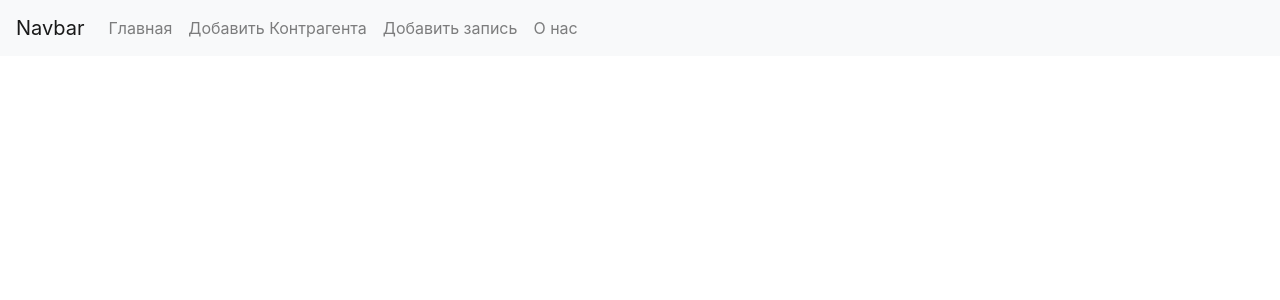
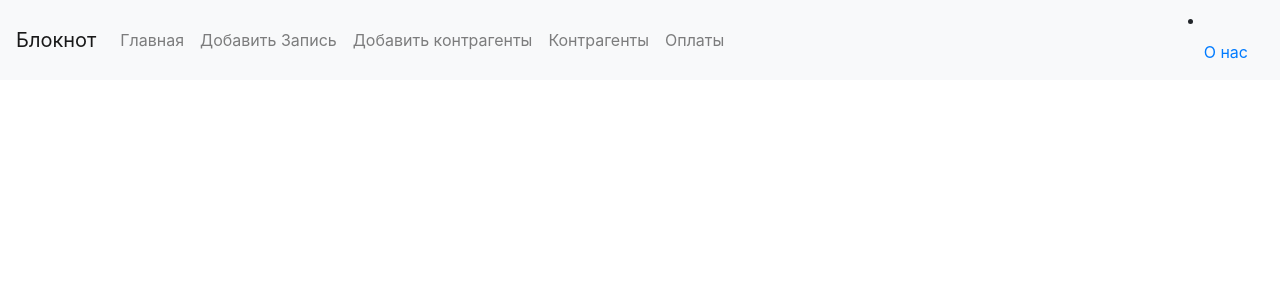
Before and after one commit to jubazik/Verify-your-account, a Django app: template my_block/block/templates/block/counterparties.html in a window 1280 px wide. Shown: the top 300 px of the page. Run offline with Django 4.2, Linux system fonts and the light colour scheme; the template is opened without the code that fills it, so the values that code supplies are empty; some libraries are stand-ins or nearby versions.

Commit message:
news commit

```diff
--- a/my_block/block/admin.py
+++ b/my_block/block/admin.py
@@ -22,6 +22,9 @@ class СounterpartiesAdmin(admin.ModelAdmin):
 
 class CategoryAdmin(admin.ModelAdmin):
     list_display = ('id','title')
+    list_display_links = ('id', 'title')
+    ordering = ('id', 'title')
+
 
 admin.site.register(Category, CategoryAdmin)
 admin.site.register(Blog, BlogAdmin)
--- a/my_block/block/models.py
+++ b/my_block/block/models.py
@@ -32,6 +32,9 @@ class Records(models.Model):
     name = models.ForeignKey('Сounterparties', on_delete=models.PROTECT, verbose_name='Имя')
     sum = models.IntegerField(verbose_name='Сумма')
     coment = models.CharField(max_length=80, blank=True, verbose_name='Коментарий')
+
+    def __str__(self):
+        return f"{self.name} {self.sum}"
 
     class Meta:
         verbose_name = 'Запись'
--- a/my_block/block/templates/block/count.html
+++ b/my_block/block/templates/block/count.html
@@ -43,7 +43,7 @@
             {% for item in counter reversed %}
             <div class="card mb-9">
                 <div class="card-header">
-                    <h5> Группа: {{ item.category }}</h5>
+                    <h5> Группа:{{ item.category }}</h5>
                 </div>
                 <div class="card-body">
                     <p class="card-text">{{ item.name }} {{ item.surname }}</p>
--- a/my_block/block/templates/block/counterparties.html
+++ b/my_block/block/templates/block/counterparties.html
@@ -8,46 +8,50 @@
     <title>{{ title }}</title>
 </head>
 <body>
+
 <nav class="navbar navbar-expand-lg navbar-light bg-light">
-    <a class="navbar-brand" href="/">Navbar</a>
-    <button class="navbar-toggler" type="button" data-toggle="collapse" data-target="#navbarSupportedContent"
-            aria-controls="navbarSupportedContent" aria-expanded="false" aria-label="Toggle navigation">
+    <a class="navbar-brand" href="/">Блокнот</a>
+    <button class="navbar-toggler" type="button" data-toggle="collapse"
+            data-target="#navbarSupportedContent"
+            aria-controls="navbarSupportedContent" aria-expanded="false"
+            aria-label="Toggle navigation">
         <span class="navbar-toggler-icon"></span>
     </button>
-
     <div class="collapse navbar-collapse" id="navbarSupportedContent">
         <ul class="navbar-nav mr-auto">
             <li class="nav-item"><a class="nav-link" href="/">Главная</a></li>
-            <li class="nav-item"><a class="nav-link" href="/">Добавить Контрагента</a></li>
-            <li class="nav-item"><a class="nav-link" href="/">Добавить запись</a></li>
-            <hr>
-            <li class="nav-item"><a class="nav-link" href="/">О нас </a></li>
+            <li class="nav-item"><a class="nav-link" href="#">Добавить Запись</a></li>
+            <li class="nav-item"><a class="nav-link" href="#">Добавить контрагенты</a></li>
+            <li class="nav-item"><a class="nav-link" href="{% url 'counter' %}">Контрагенты</a></li>
+            <li class="nav-item"><a class="nav-link" href="{% url 'record' %}">Оплаты</a></li>
+        </ul>
+        <li class="nav-item"><a class="nav-link" href="/">О нас </a></li>
         </ul>
     </div>
 </nav>
-<div class="contatiner mt-8">
+<div class="contatiner mt-4">
     <h1>{{ title }}</h1>
     <div class="row">
         <div class="col-md-3">
-                {% for item in category %}
+            {% for item in category %}
             <div class="list-group">
                 <a href="{% url 'count_id' item.pk %}" class="list-group-item list-group-item-action">{{ item.title }}</a>
             </div>
             {% endfor %}
         </div>
-        <div class="col-md-9">
-            {% for item in counterparties %}
-            <div class="card-mb-9">
+        <div class="col-md-4">
+            {% for item in counterparties reversed %}
+            <div class="card-header">
+                Контрагент:{{ item.category }}
+            </div>
+            <div class="card-body">
+                <hr>
                 <div class="card-header">
-                    Контрагент:
-                </div>
-                <div class="card-body">
-                    <hr>
                     <h5 class="card-title {% cycle 'text-danger' 'text-success' %}">{{ item.name }}</h5>
                     <h5 class="card-title {% cycle 'text-danger' 'text-success' %}">{{ item.surname }}</h5>
                     <p class="card-title {% cycle 'text-danger' 'text-success' %}">{{ item.firma }}</p>
                     <p class="card-title {% cycle 'text-danger' 'text-success' %}">{{ item.phone }}</p>
-
+                    <hr>
                 </div>
             </div>
         </div>
--- a/my_block/block/urls.py
+++ b/my_block/block/urls.py
@@ -7,5 +7,5 @@ urlpatterns = [
     path('records/', records, name='record'),
     # path('bl/', blog_all, name='blog'),
     path('records/<int:record_id>/', get_record_id, name='get_record_id'),
-    path('cunter/<int:coun_id>/', counterparties_category, name='count_id'),
+    path('cunter/<int:category_id>/', counterparties_category, name='count_id'),
 ]
```
Also changed, not shown: my_block/block/templates/block/records.html (+5 -2 lines), my_block/block/views.py (+13 -20 lines), my_block/block/migrations/0004_alter_records_options_alter_сounterparties_firma_and_more.py (added), my_block/events/migrations/0002_alter_eventsblonck_image.py (added), my_block/media/event_images/9TkqgWkpU9k_6qQ5Zt0.jpg (added), my_block/media/event_images/eeba36a2a2d37754bab8b462f4262d97.jpg (added), my_block/media/event_images/eeba36a2a2d37754bab8b462f4262d97_ne8iC0u.jpg (added), my_block/media/event_images/images.jpeg (added), 1 other file.
